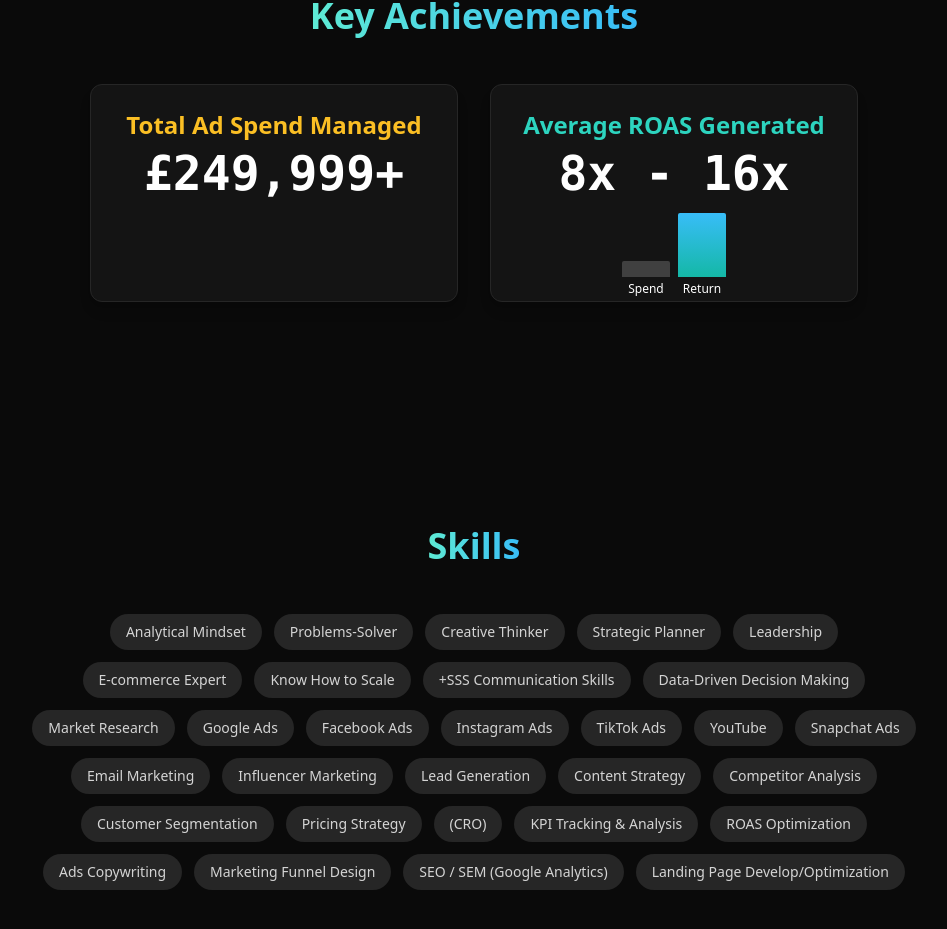
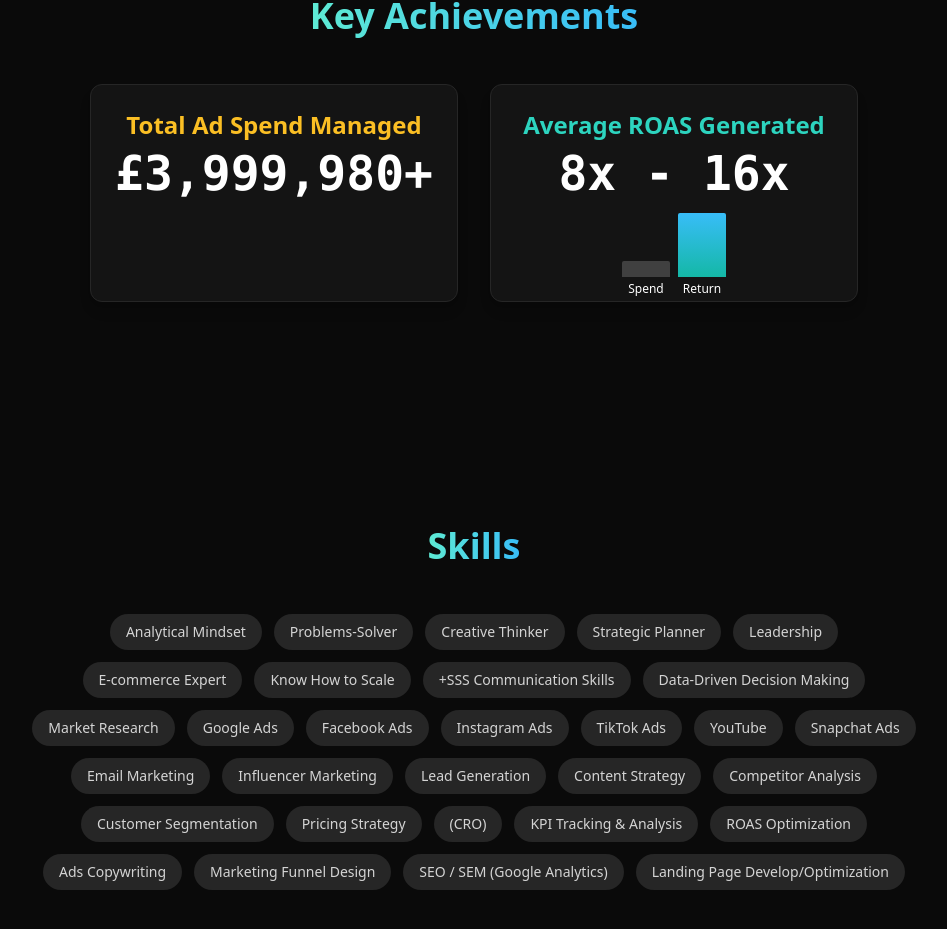
Before and after one commit to AbdullahRashid99/Abdullah-Rashid-Portfolio-V.1, a React (Vite) app: page / in a window 1280 px wide. Shown: the part 4046-4975 px from the top of the page, without its empty margins (166-1113 px from the left). Built offline with nearby package versions, Linux system fonts and the light colour scheme.

Commit message:
Update Portfolio-Enhanced.jsx

```diff
--- a/src/Portfolio-Enhanced.jsx
+++ b/src/Portfolio-Enhanced.jsx
@@ -384,7 +384,7 @@ export default function Portfolio() {
             <Card>
               <CardContent>
                 <h3 className="text-2xl font-bold text-amber-400 mb-2">Total Ad Spend Managed</h3>
-                <p className="text-5xl font-mono font-bold text-white flex justify-center"><AnimatedCounter value={250000} /></p>
+                <p className="text-5xl font-mono font-bold text-white flex justify-center"><AnimatedCounter value={4000000} /></p>
               </CardContent>
             </Card>
             <Card>
```
